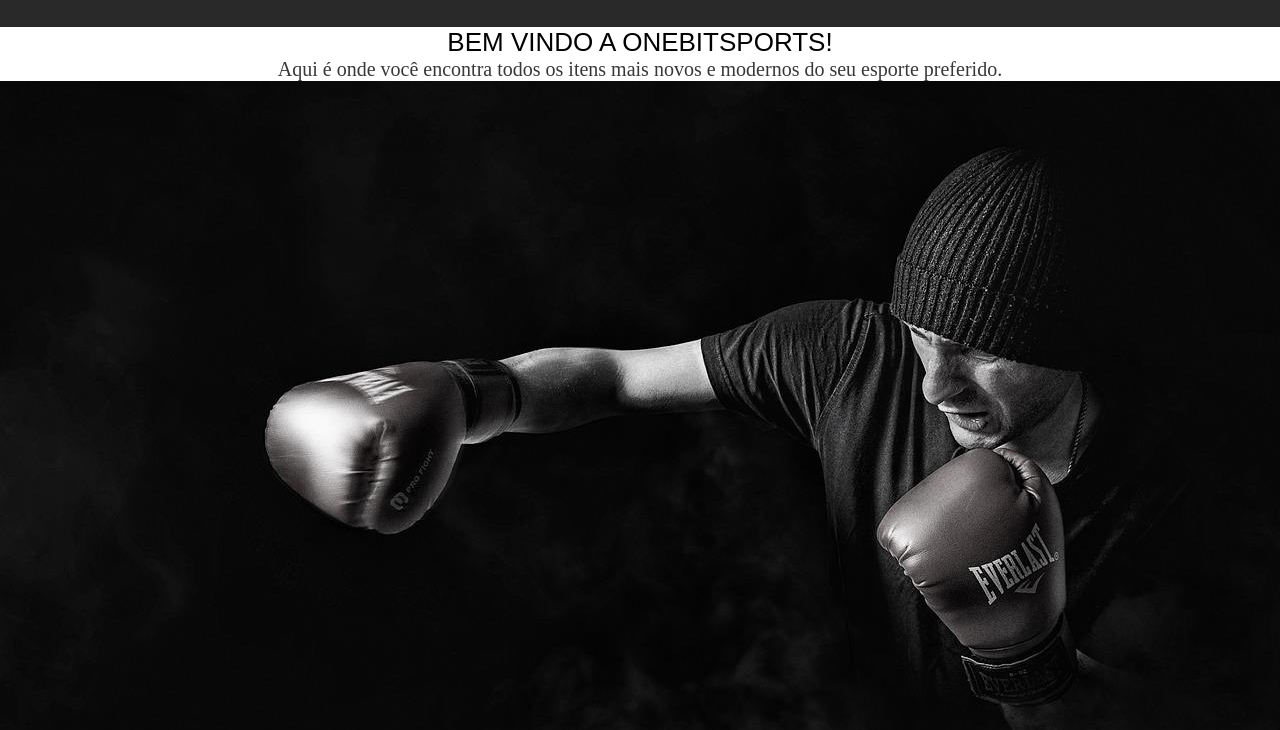
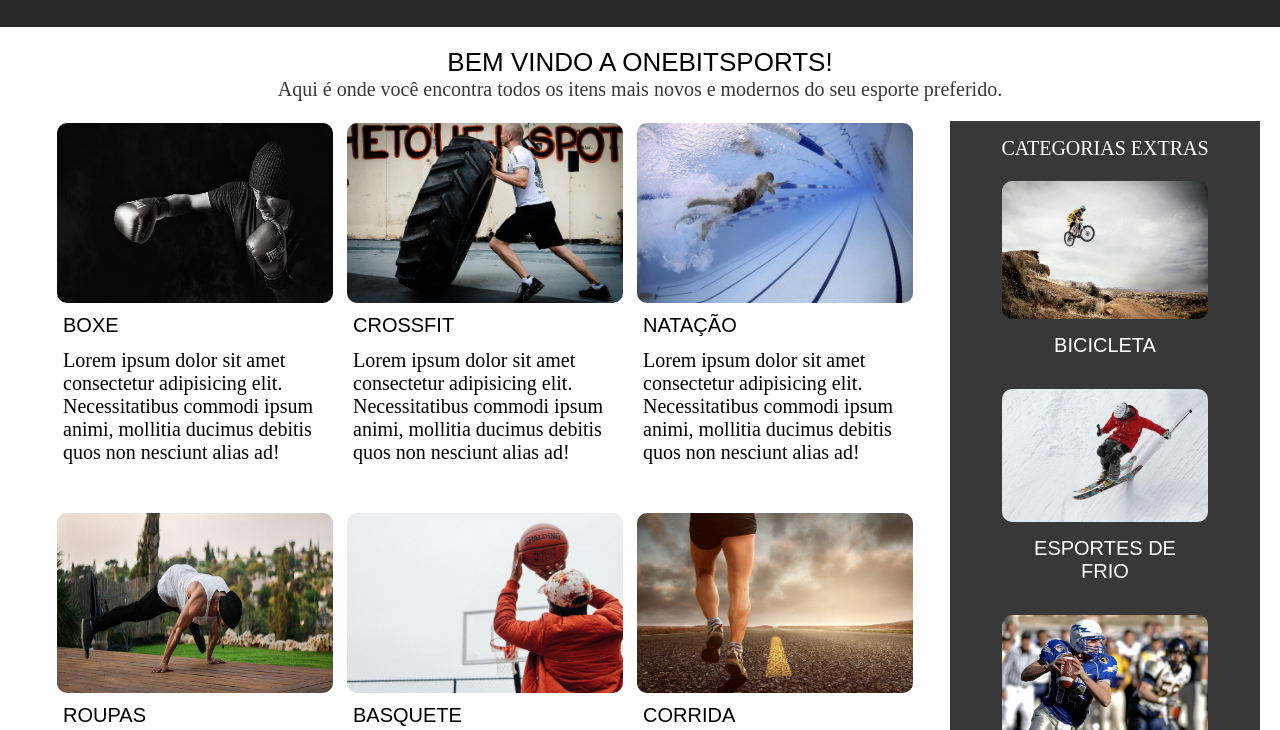
Before and after one commit to AlyssonBarreira/Projeto_Flexbox_Grid, a plain HTML site: page index.html in a window 1280 px wide. Shown: the part 67-797 px from the top of the page. Drawn offline with Linux system fonts and the light colour scheme.

Commit message:
inclusao do css na section do conteudo principal e organizacao dos cards

```diff
--- a/index.html
+++ b/index.html
@@ -82,23 +82,23 @@
                 </div>
                 <div class="sidebarContent">
                     <p>CATEGORIAS EXTRAS</p>
-                    <div>
+                    <div class="sidebarCard">
                         <img src="Imagens/bicicletas.jpg" alt="sidebarCardImg" class="sidebarCardImg">
                         <p class="sidebarCardTitle">BICICLETA</p>
                     </div>
-                    <div>
+                    <div class="sidebarCard">
                         <img src="Imagens/esportesNaNeve.jpg" alt="sidebarCardImg" class="sidebarCardImg">
                         <p class="sidebarCardTitle">ESPORTES DE FRIO</p>
                     </div>
-                    <div>
+                    <div class="sidebarCard">
                         <img src="Imagens/futebolAmericano.jpg" alt="sidebarCardImg" class="sidebarCardImg">
                         <p class="sidebarCardTitle">FUTEBOL AMERICANO</p>
                     </div>
-                    <div>
+                    <div class="sidebarCard">
                         <img src="Imagens/skate.jpg" alt="sidebarCardImg" class="sidebarCardImg">
                         <p class="sidebarCardTitle">SKATE</p>
                     </div>
-                    <div>
+                    <div class="sidebarCard">
                         <img src="Imagens/yoga.jpg" alt="sidebarCardImg" class="sidebarCardImg">
                         <p class="sidebarCardTitle">YOGA</p>
                     </div>
--- a/style.css
+++ b/style.css
@@ -43,10 +43,77 @@
     font-size: 26px;
     font-family: Arial, Helvetica, sans-serif;
     text-align: center;
-    padding-top: 20 px;
+    padding-top: 20px;
 
 }
 .sectionDescription{
     text-align: center;
     color: #383838;
 }
+.gridContainer{
+    display: grid;
+    grid-template-columns: 3fr 1fr;
+    grid-template-areas: "main-content sidebarContent";
+    padding: 20px;
+    flex: 1 0 auto
+}
+.mainCardImg{
+    width: 100%;
+    height: 180px;
+    border-radius: 10px;
+}
+.sidebarCardImg{
+    width: 100%;
+    border-radius: 10px;
+}
+.categoryCard{
+    width: 280px;
+    height: 380px;
+    border: 2px solid transparent;
+    border-radius: 10px;
+    transition: 0.5s;
+    cursor: pointer;
+}
+.main-content{
+    display: flex;
+    flex-wrap: wrap;
+    justify-content: center;
+    gap: 10px;
+    grid-area: main-content;
+}
+.categoryCard:hover{
+    border-color: black;
+}
+.mainCategoryCardTitle{
+    font-family: Arial, Helvetica, sans-serif;
+    padding: 6px;
+}
+.mainCategoryCardDescription{
+    padding: 6px;
+}
+.sidebarContent{
+    background-color: #383838;
+    color: white;
+    padding: 16px;
+    display: flex;
+    flex-direction: column;
+    align-items: center;
+    min-width: 300px;
+    grid-area: sidebarContent;
+    gap: 20px;
+}
+.sidebarCard{
+    width: 75%;
+    border: 1px solid transparent;
+    border-radius: 10px;
+    transition: 0.5s;
+    cursor: pointer;
+}
+.sidebarCard:hover{
+    border-color: gainsboro;
+}
+.sidebarCardTitle{
+    text-align: center;
+    font-family: Arial, Helvetica, sans-serif;
+    padding: 10px;
+}
```
